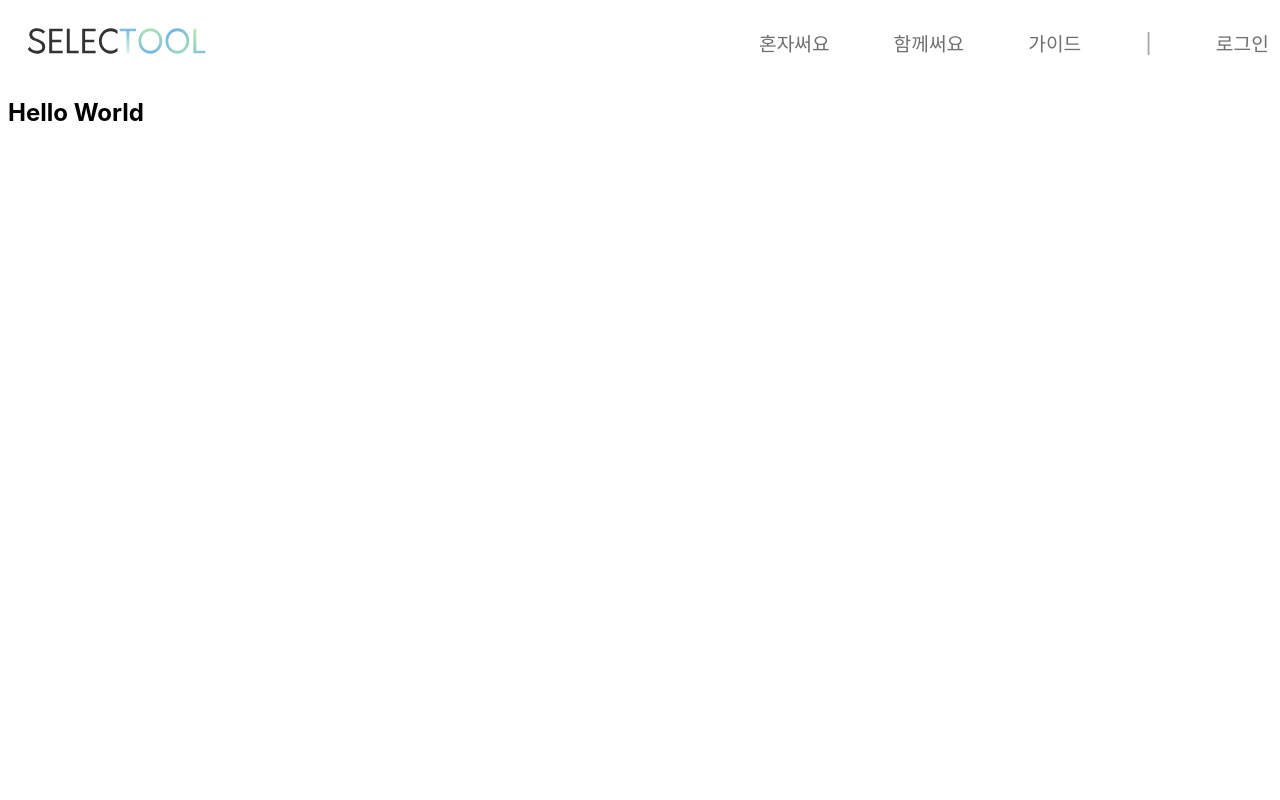
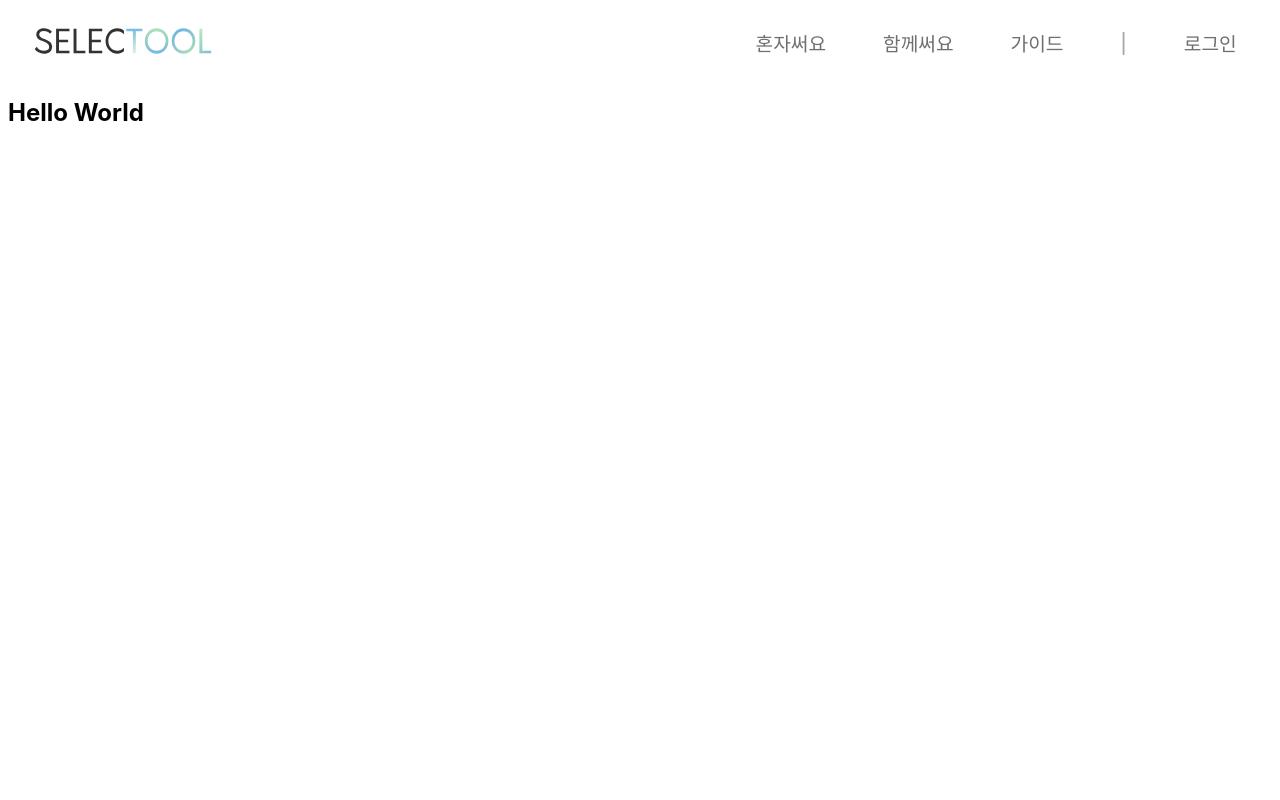
Before and after one commit to threejeans/selectool, a React (Create React App) app in the folder frontend/: page / in a window 1280 px wide. Shown: the top 800 px of the page. Built offline with nearby package versions, Linux system fonts and the light colour scheme; no server answers; a web font is replaced by a local one.

Commit message:
design: 헤더 사이즈 변경

```diff
--- a/frontend/src/styles/components/Header.module.css
+++ b/frontend/src/styles/components/Header.module.css
@@ -1,5 +1,5 @@
 .header {
-  width: 100vw;
+  width: 98vw;
   height: var(--height-navigation);
   display: flex;
   justify-content: center;
@@ -7,7 +7,7 @@
 
 .container {
   width: 100%;
-  padding: 0 1.2rem;
+  padding: 0 1.6rem;
   max-width: 1280px;
   height: 100%;
   display: flex;
@@ -21,10 +21,10 @@
 }
 
 .menu {
+  width: 40%;
   display: flex;
   flex-direction: row;
-  justify-content: flex-end;
-  gap: 4rem;
+  justify-content: space-between;
   align-items: center;
   color: var(--gray-scale-color-g20);
   font-size: 1.2rem;
--- a/frontend/src/styles/pages/auth/Login.module.css
+++ b/frontend/src/styles/pages/auth/Login.module.css
@@ -14,11 +14,40 @@
   font-weight: bolder;
   font-stretch: ultra-condensed;
 }
+
 .description {
   margin-top: 1rem;
   font-family: "Noto Sans KR";
   font-size: 20px;
   color: var(--gray-scale-color-g25);
+}
+
+.buttonGroup {
+  margin: 1.6rem 0;
+  width: 100%;
+  display: flex;
+  flex-direction: row;
+  justify-content: space-evenly;
+  align-items: center;
+}
+.buttonGroup > a {
+  border-radius: 1rem;
+  width: 25%;
+  height: 4rem;
+  box-shadow: 5px 5px 5px var(--gray-scale-color-g20);
+  font-size: 1.2rem;
+  font-family: "Noto Sans KR";
+  display: flex;
+  flex-direction: row;
+  justify-content: center;
+  align-items: center;
+  gap: 5%;
+}
+.buttonGroup > a:hover {
+  cursor: pointer;
+}
+.buttonGroup img {
+  height: 1.6rem;
 }
 
 .privacy {
```
